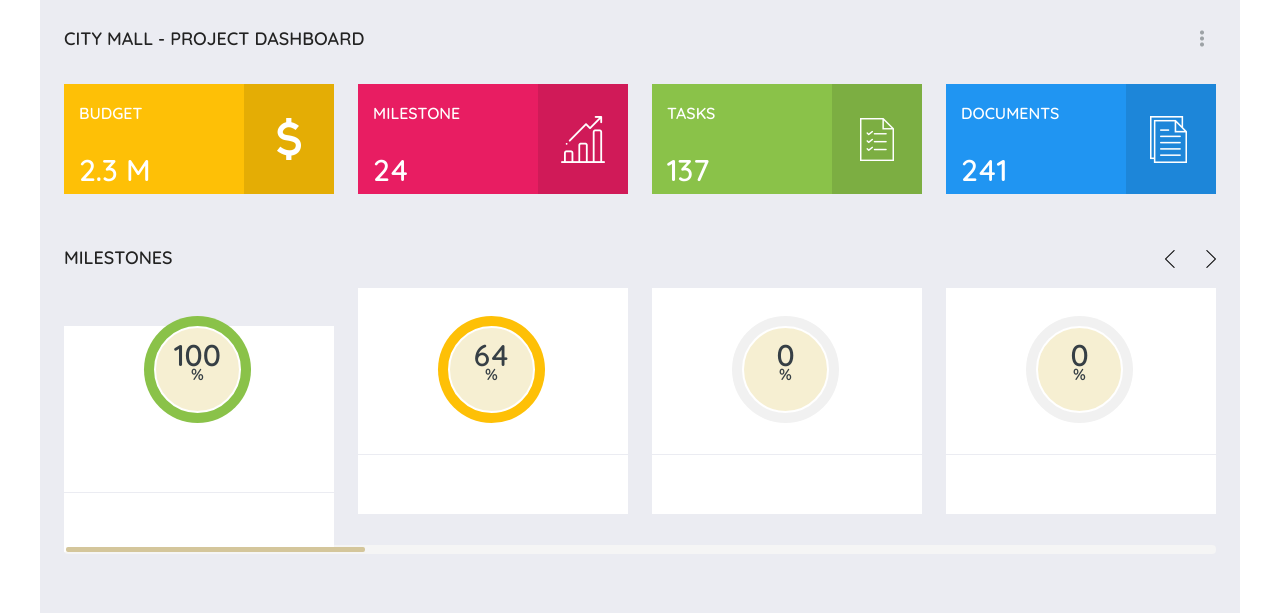
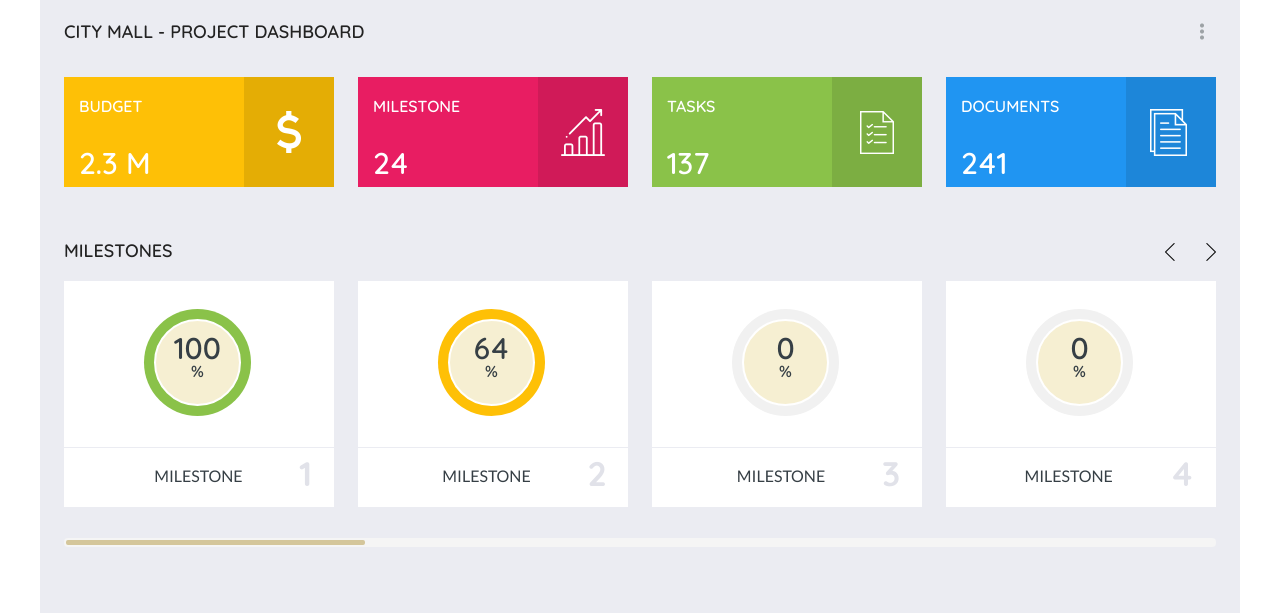
Before and after one commit to PallavDoshi/htmlassignment, a plain HTML site: page index.html in a window 1280 px wide. Shown: the part 73-686 px from the top of the page. Drawn offline with Linux system fonts and the light colour scheme.

Commit message:
Done with the page, working on bugs/improvements

```diff
--- a/index.html
+++ b/index.html
@@ -117,53 +117,69 @@
                         </div>
 
                         <div class="milestonebottombox">
+                            <span class="milestonenumber">1</span>
+                            <span class="milestone">MILESTONE</span>
 
+                            <div class="clearfix"></div>
                         </div>
                     </div>
 
                     <div class="milebox box">
-                        <div class="topbox box">
+                        <div class="topbox">
                             <div class="milestonecircle shadowyellow">
                                 <p class="milestonevalue">64</p>
                                 <p class="milestonepercent">%</p>
                             </div>
                         </div>
 
-                        <div class="milestonebottombox ">
+                        <div class="milestonebottombox">
+                            <div class="milestonebottombox">
+                                <span class="milestonenumber">2</span>
+                                <span class="milestone">MILESTONE</span>
 
+                                <div class="clearfix"></div>
+                            </div>
                         </div>
                     </div>
 
                     <div class="milebox box">
-                        <div class="topbox box">
+                        <div class="topbox">
                             <div class="milestonecircle shadowclear">
                                 <p class="milestonevalue">0</p>
                                 <p class="milestonepercent">%</p>
                             </div>
                         </div>
 
-                        <div class="milestonebottombox ">
+                        <div class="milestonebottombox">
+                            <div class="milestonebottombox">
+                                <span class="milestonenumber">3</span>
+                                <span class="milestone">MILESTONE</span>
 
+                                <div class="clearfix"></div>
+                            </div>
                         </div>
                     </div>
 
                     <div class="milebox box">
-                        <div class="topbox box">
+                        <div class="topbox">
                             <div class="milestonecircle shadowclear">
                                 <p class="milestonevalue">0</p>
                                 <p class="milestonepercent">%</p>
                             </div>
                         </div>
 
-                        <div class="milestonebottombox ">
+                        <div class="milestonebottombox">
+                            <div class="milestonebottombox">
+                                <span class="milestonenumber">4</span>
+                                <span class="milestone">MILESTONE</span>
 
+                                <div class="clearfix"></div>
+                            </div>
                         </div>
                     </div>
 
                     <div class="clearfix"></div>
                 </div>
-
-                <div class="clearfix"></div>
             </section>
 
 <!--PROGRESSBAR-->
--- a/stylesheet.css
+++ b/stylesheet.css
@@ -51,7 +51,7 @@
 
 .navbar
 {
-    height: 60px;
+    /* height: 60px; */
     background-color: #384B59;
 }
 
@@ -289,6 +289,7 @@
     color: #363F45;
     height: 166px;
     background-color: #FFFFFF;
+    padding-top: 38px;
 }
 
 .milestonecircle
@@ -296,7 +297,6 @@
     height: 87px;
     width: 87px;
     background-color: #F6EFD2;
-    margin-top: 38px;
     margin-left: 90px;
     border:solid 2px white;
     border-radius: 50%;
@@ -307,7 +307,8 @@
     font-size: 30px;
     text-align: center;
     padding-top: 12px;
-    height: 38px;
+    line-height: 30px;
+
 }
 
 .milestonepercent
@@ -338,7 +339,25 @@
     margin-top: 1px;
     background-color: #FFFFFF;
     width: 270px;
-    float:left;
+}
+
+.milestone
+{
+    font-family: lato;
+    font-size: 16px;
+    padding-top: 20px;
+    padding-right: 57px;
+    float: right;
+}
+
+.milestonenumber
+{
+    font-family: quicksandbold;
+    font-size: 34px;
+    padding-top: 9px;
+    padding-right: 22px;
+    color: #E1E2E9;
+    float: right;
 }
 
 /* PROGRESSBAR */
```
